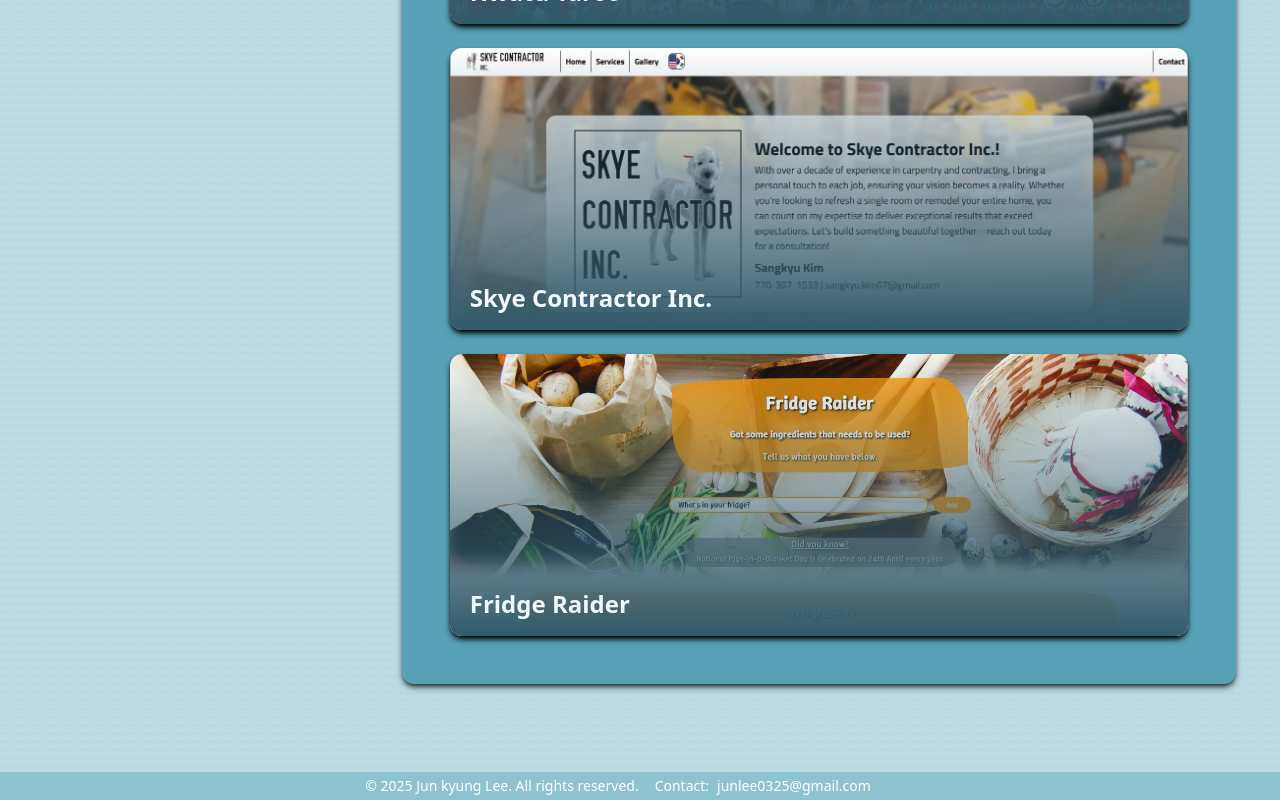
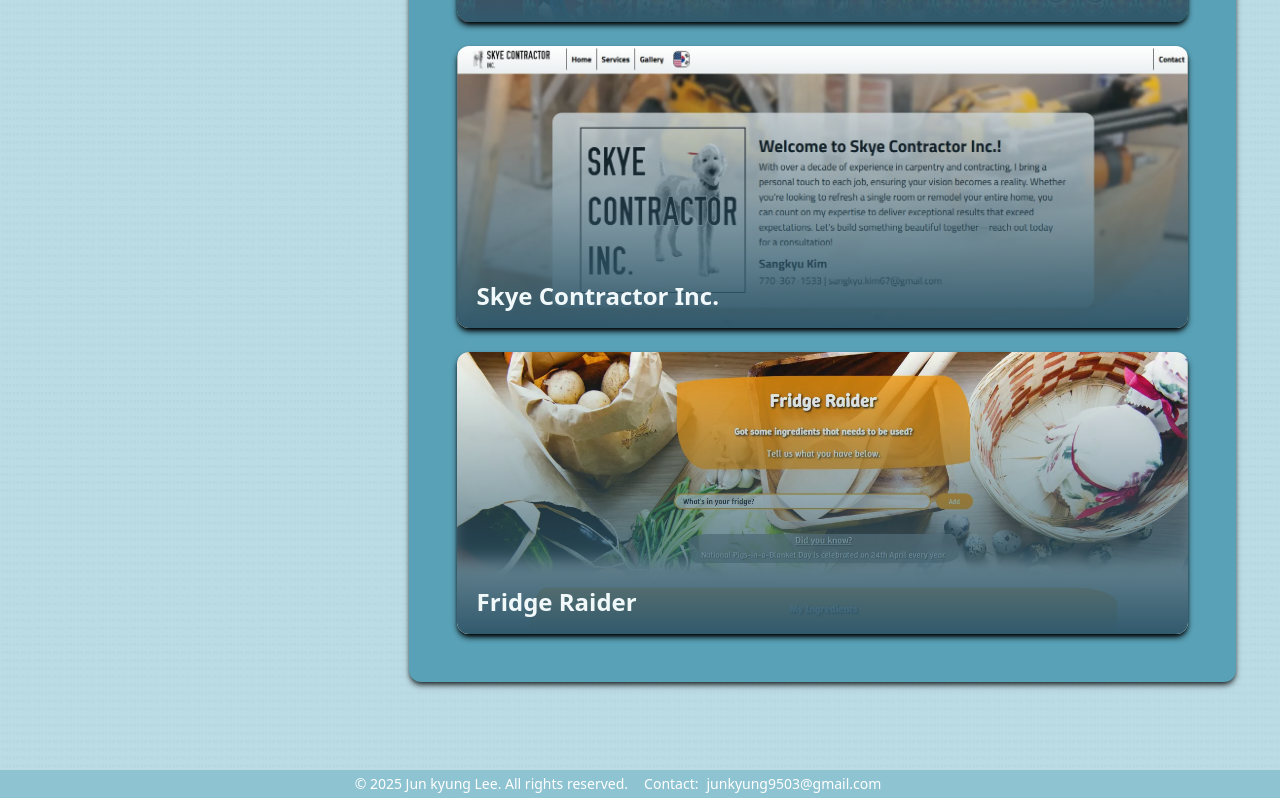
Before and after one commit to junlee0325/jkl-prtflo, a React (Vite) app: page / in a window 1280 px wide. Shown: the part 1302-2102 px from the top of the page. Built offline with nearby package versions, Linux system fonts and the light colour scheme; some icons are missing.

Commit message:
changed email

```diff
--- a/src/App.jsx
+++ b/src/App.jsx
@@ -21,7 +21,7 @@
         <div className="flex gap-2">
           <span>Contact:</span>
           <div className="flex gap-2">
-            <span className="hover:underline">junlee0325@gmail.com</span>
+            <span className="hover:underline">junkyung9503@gmail.com</span>
             <a
               href="https://www.linkedin.com/in/iam-junkyunglee/"
               target="_blank"
--- a/src/components/InfoCard.jsx
+++ b/src/components/InfoCard.jsx
@@ -8,7 +8,7 @@
 import CheckIcon from "@mui/icons-material/Check";
 
 export const InfoCard = () => {
-  const email = "junlee0325@gmail.com";
+  const email = "junkyung9503@gmail.com";
   const [copied, setCopied] = useState(false);
   const [mouseEnter, setMouseEnter] = useState(false);
 
```
